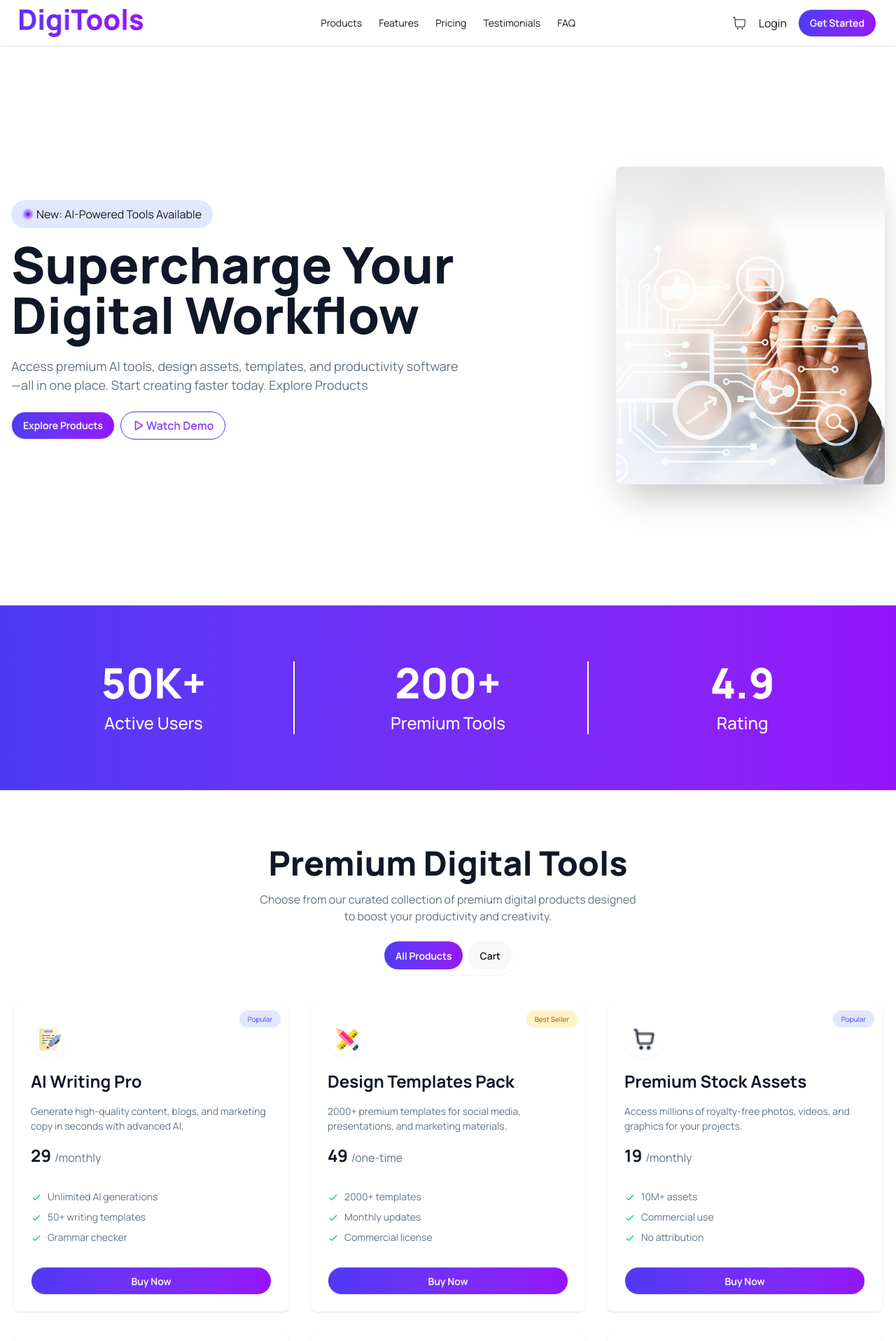
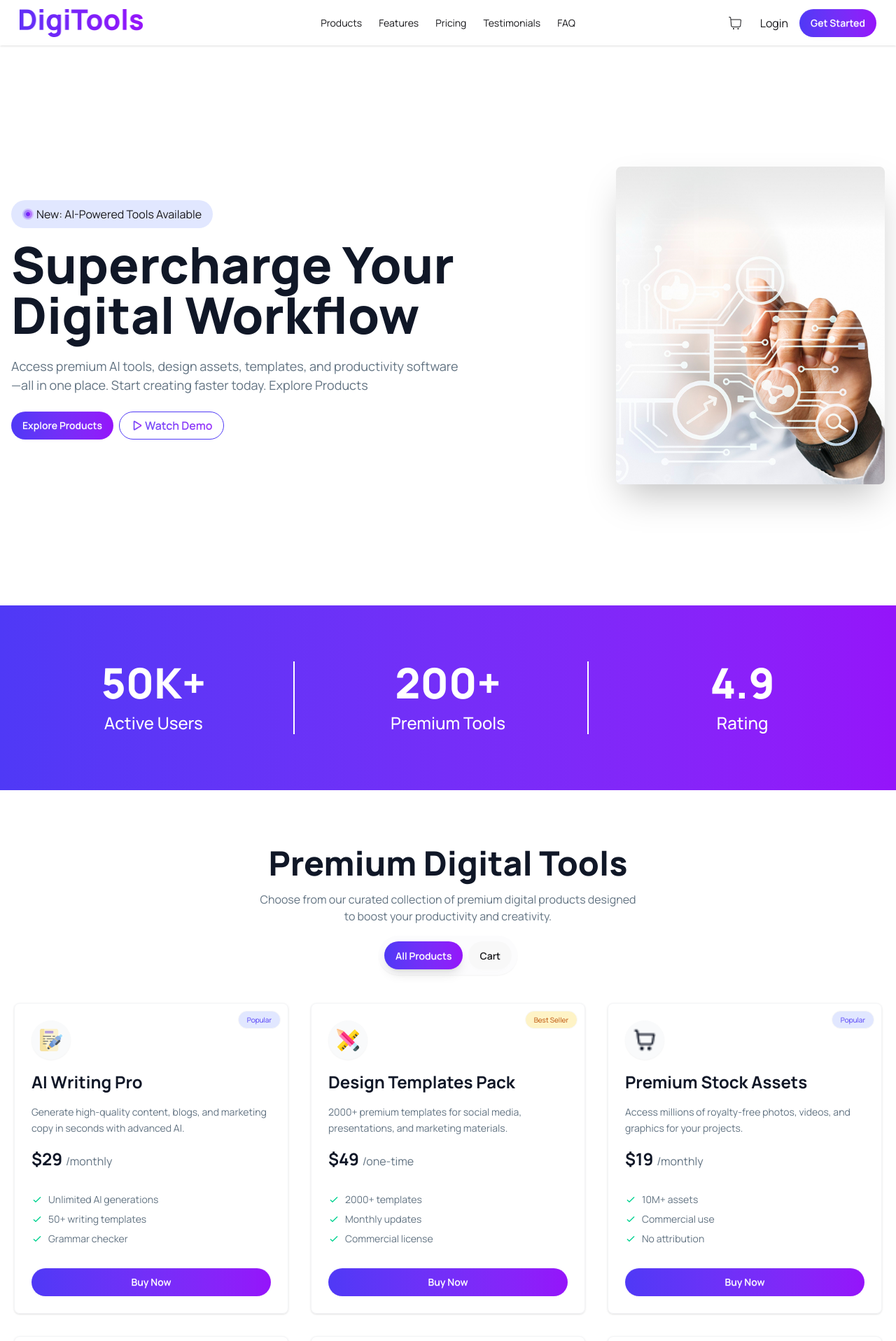
Before and after one commit to bashar35790/DigiTools-Platform, a React (Vite) app: page / in a window 1280 px wide. Shown: the top 1916 px of the page at 70% size. Built offline with nearby package versions, Linux system fonts and the light colour scheme.

Commit message:
I've added product card functionality

```diff
--- a/src/App.jsx
+++ b/src/App.jsx
@@ -1,4 +1,4 @@
-import React, { Suspense } from 'react'
+import React, { Suspense, useState } from 'react'
 import Navbar from './component/navbar/Navbar'
 import Hero from './component/home-page/Hero'
 import Statistic from './component/home-page/Statistic'
@@ -14,21 +14,56 @@ const cardDataLoade = async () => {
   return data;
 }
 
+const cardDataPromise = cardDataLoade();
+
 export default function App() {
-  const cardDataPromise = cardDataLoade();
+  const [cart, setCart] = useState([]); // Array of product objects with 'quantity'
+  const [activeView, setActiveView] = useState("available"); // "available" or "cart"
+
+  const handleAddToCart = (product) => {
+    setCart((prevCart) => {
+      const existingItem = prevCart.find((item) => item.id === product.id);
+      if (existingItem) {
+        return prevCart.map((item) =>
+          item.id === product.id ? { ...item, quantity: item.quantity + 1 } : item
+        );
+      }
+      return [...prevCart, { ...product, quantity: 1 }];
+    });
+  };
+
+  const handleRemoveFromCart = (productId) => {
+    setCart((prevCart) => prevCart.filter((item) => item.id !== productId));
+  };
+
+  const cartCount = cart.reduce((total, item) => total + item.quantity, 0);
 
   return (
     <main>
-      <Navbar></Navbar>
-      <Hero></Hero>
-      <Statistic></Statistic>
-      <Suspense fallback={<span className="loading loading-bars loading-xl"></span>
-      }>
-        <Products cardDataPromise={cardDataPromise}></Products>
+      <Navbar cartCount={cartCount} setActiveView={setActiveView}></Navbar>
+      {activeView === "available" && (
+        <>
+          <Hero></Hero>
+          <Statistic></Statistic>
+        </>
+      )}
+      <Suspense fallback={<span className="loading loading-bars loading-xl"></span>}>
+        <Products
+          cardDataPromise={cardDataPromise}
+          cart={cart}
+          onAddToCart={handleAddToCart}
+          onRemoveFromCart={handleRemoveFromCart}
+          activeView={activeView}
+          setActiveView={setActiveView}
+        />
       </Suspense>
-      <Getstart></Getstart>
-      <Pricing></Pricing>
-      <Cta></Cta>
+      {activeView === "available" && (
+        <>
+          <Getstart></Getstart>
+          <Pricing></Pricing>
+          <Cta></Cta>
+        </>
+      )}
       <Footer></Footer>
     </main>
   )
--- a/src/component/home-page/Pricing.jsx
+++ b/src/component/home-page/Pricing.jsx
@@ -96,7 +96,7 @@ export default function Pricing() {
                                                 }
                                             </ul>
                                             <div className="">
-                                                <Button title={card.buttonText} addStyle={`w-full ${card.tag && "bg-white"}`}></Button>
+                                                <Button title={card.buttonText} addStyle={`w-full`}></Button>
                                             </div>
                                         </div>
                                     </div>
--- a/src/component/home-page/Products.jsx
+++ b/src/component/home-page/Products.jsx
@@ -5,10 +5,15 @@ import Cart from '../../utility/Cart';
 
 
 
-export default function Products({ cardDataPromise }) {
+export default function Products({
+    cardDataPromise,
+    cart,
+    onAddToCart,
+    onRemoveFromCart,
+    activeView,
+    setActiveView
+}) {
     const cards = use(cardDataPromise);
-    const [isSelected, setIsSelected] = useState("available");
-
 
     return (
         <>
@@ -20,23 +25,39 @@ export default function Products({ cardDataPromise }) {
                         <p className=' text-bodyText'>Choose from our curated collection of premium digital products designed <br />to boost your productivity and creativity.</p>
 
                         {/* buttons  */}
-                        <div className=' p-2 shadow-xs rounded-full w-fit mx-auto space-x-2'>
-                            <a onClick={() => setIsSelected("available")} className={`btn ${isSelected == "available" ? "bg-linear-to-l from-brand2 to-brand1 text-white" : ""} rounded-full border-none`}>
+                        <div className=' p-2 shadow-xs rounded-full w-fit mx-auto space-x-2 bg-gray-50/50 backdrop-blur-sm'>
+                            <button
+                                onClick={() => setActiveView("available")}
+                                className={`btn ${activeView === "available" ? "bg-linear-to-l from-brand2 to-brand1 text-white shadow-lg" : "hover:bg-gray-100"} rounded-full border-none transition-all duration-300`}
+                            >
                                 All Products
-                            </a>
-                            <a onClick={() => setIsSelected("cart")} className={`btn ${isSelected == "cart" ? "bg-linear-to-l from-brand2 to-brand1 text-white" : ""} rounded-full border-none`}>
-                                Cart
-                            </a>
+                            </button>
+                            <button
+                                onClick={() => setActiveView("cart")}
+                                className={`btn ${activeView === "cart" ? "bg-linear-to-l from-brand2 to-brand1 text-white shadow-lg" : "hover:bg-gray-100"} rounded-full border-none transition-all duration-300`}
+                            >
+                                Cart {cart.length > 0 && `(${cart.length})`}
+                            </button>
                         </div>
                     </div>
                     {/* card container  */}
                     {
-                      isSelected == "available"?
-                    <div className='grid grid-cols-3 gap-8'>
-                        {
-                            cards.map(card => <Product key={card.id} card={card}></Product>)
-                        }
-                    </div>: <Cart></Cart>
+                        activeView === "available" ?
+                            <div className='grid grid-cols-1 md:grid-cols-2 lg:grid-cols-3 gap-8'>
+                                {
+                                    cards.map(card => {
+                                        const cartItem = cart.find(item => item.id === card.id);
+                                        return (
+                                            <Product
+                                                key={card.id}
+                                                card={card}
+                                                count={cartItem ? cartItem.quantity : 0}
+                                                onAddToCart={() => onAddToCart(card)}
+                                            />
+                                        );
+                                    })
+                                }
+                            </div> : <Cart cart={cart} onRemoveFromCart={onRemoveFromCart} setActiveView={setActiveView} />
                     }
                 </div>
             </section>
--- a/src/component/navbar/Navbar.jsx
+++ b/src/component/navbar/Navbar.jsx
@@ -5,18 +5,18 @@ import { CgMenuRightAlt } from "react-icons/cg";
 import { IoClose } from "react-icons/io5";
 import Button from "../../utility/Button";
 
-export default function Navbar() {
+export default function Navbar({ cartCount, setActiveView }) {
   const [active, setActive] = useState(true);
 
   return (
     <>
-      <nav>
+      <nav className="sticky top-0 z-50">
         <div className="navbar bg-base-100 shadow-sm">
           <div className="flex justify-between container mx-auto px-5">
             {/* logo */}
             <div className="flex flex-col md:flex-row justify-between max-md:w-full md:navbar-start ">
               <div className="flex justify-between">
-                <img src={Logo} alt="logo" className="w-44 h-10 cursor-pointer" />
+                <img onClick={() => setActiveView("available")} src={Logo} alt="logo" className="w-44 h-10 cursor-pointer" />
                 {/* Menu bar  */}
                 <div
                   onClick={() => setActive(!active)}
@@ -30,10 +30,10 @@ export default function Navbar() {
                 </div>
               </div>
 
-              <div className={`navbar-center flex flex-col md:hidden absolute right-2 -top-50  ${!active && " visible top-15"} transition-all duration-300 ease-in-out bg-white`}>
+              <div className={`navbar-center flex flex-col md:hidden absolute right-2 -top-50  ${!active && " visible top-15"} transition-all duration-300 ease-in-out bg-white p-4 shadow-lg rounded-xl`}>
                 <ul className="menu flex-col px-1">
                   <li>
-                    <a href="#">Products</a>
+                    <a onClick={() => { setActiveView("available"); setActive(true); }} href="#">Products</a>
                   </li>
                   <li>
                     <a href="#">Features</a>
@@ -54,7 +54,7 @@ export default function Navbar() {
             <div className="navbar-center hidden lg:flex">
               <ul className="menu menu-horizontal px-1">
                 <li>
-                  <a href="#">Products</a>
+                  <a onClick={() => setActiveView("available")} href="#">Products</a>
                 </li>
                 <li>
                   <a href="#">Features</a>
@@ -72,11 +72,20 @@ export default function Navbar() {
             </div>
             {/* end buttons  */}
             <div className="navbar-end gap-4 hidden lg:flex">
-              <div className="w-fit h-fit relative">
-              <CiShoppingCart className="text-2xl cursor-pointer" />
-              <span className="badge badge-sm indicator-item absolute -top-4 -right-4 shadow-sm shadow-brand1 text-brand2 hidden">0</span>
+              <div
+                onClick={() => setActiveView("cart")}
+                className="w-fit h-fit relative group cursor-pointer"
+              >
+                <div className="p-2 rounded-full hover:bg-gray-100 transition-colors">
+                  <CiShoppingCart className="text-2xl" />
+                </div>
+                {cartCount > 0 && (
+                  <span className="badge badge-sm indicator-item absolute -top-1 -right-1 bg-brand2 text-white border-none shadow-sm animate-bounce">
+                    {cartCount}
+                  </span>
+                )}
               </div>
-              <a className="cursor-pointer">Login</a>
+              <a className="cursor-pointer hover:text-brand1 transition-colors">Login</a>
               <Button title="Get Started"></Button>
             </div>
           </div>
--- a/src/utility/Button.jsx
+++ b/src/utility/Button.jsx
@@ -1,19 +1,24 @@
-import React, { useState } from 'react'
 
 
-export default function Button({ title, addStyle, title2 }) {
-    const [active, setActive] = useState(false);
+export default function Button({ title, addStyle, title2, active, onClick }) {
     return (
         <>
             <button
-                onClick={() => setActive(!active)}
-                className={`btn rounded-full text-white ${addStyle}
-                            transition-all duration-300 ease-in-out
-                ${active ? "bg-[#0A883E]"
-                        : "bg-linear-to-l from-brand2 to-brand1"
-                    }`}
+                onClick={onClick}
+                className={`btn rounded-full text-white border-none
+                            transition-all duration-300 ease-in-out transform hover:scale-105 active:scale-95
+                ${active ? "bg-success scale-105 shadow-md"
+                        : "bg-linear-to-l from-brand2 to-brand1 hover:shadow-lg shadow-brand1/20"
+                    } ${addStyle}`}
             >
-                {active ? title2 : title}
+                {active ? (
+                    <span className="flex items-center gap-2">
+                        <svg xmlns="http://www.w3.org/2000/svg" className="h-5 w-5" viewBox="0 0 20 20" fill="currentColor">
+                            <path fillRule="evenodd" d="M16.707 5.293a1 1 0 010 1.414l-8 8a1 1 0 01-1.414 0l-4-4a1 1 0 011.414-1.414L8 12.586l7.293-7.293a1 1 0 011.414 0z" clipRule="evenodd" />
+                        </svg>
+                        {title2}
+                    </span>
+                ) : title}
             </button>
         </>
     )
--- a/src/utility/Product.jsx
+++ b/src/utility/Product.jsx
@@ -1,41 +1,58 @@
-import React from 'react';
+import React, { useState } from 'react';
 import Button from './Button';
 
-export default function Product({ card }) {
+export default function Product({ card, count, onAddToCart }) {
+    const [active, setActive] = useState(false);
+
+    const handleBuyNow = () => {
+        setActive(true);
+        onAddToCart();
+        // Reset "Added" state after a short delay for better UX
+        setTimeout(() => setActive(false), 2000);
+    };
 
     return (
         <>
-            <div className="card shadow-sm">
+            <div className="card shadow-sm hover:shadow-xl transition-all duration-300 relative group border border-gray-100">
                 <div className="card-body relative justify-between">
+                    {/* Count Badge */}
+                    {count > 0 && (
+                        <div className="absolute -top-3 -left-3 bg-brand2 text-white w-8 h-8 rounded-full flex items-center justify-center font-bold shadow-lg z-10 animate-scale-in">
+                            {count}
+                        </div>
+                    )}
+
                     <span className={`badge badge-xs ${card.tag == "Popular" && "bg-[#E1E7FF] text-brand1" || card.tag == "Best Seller" && "bg-[#FEF3C6] text-[#BB4D00]"
                         || card.tag == "New" && "bg-[#DBFCE7] text-[#0A883E]"
                         }  p-3 rounded-full absolute top-2.5 right-2.5`}>{card.tag}</span>
 
                     {/* card content start  */}
                     <div className="flex flex-col justify-between gap-4">
-                        <div className='p-3 shadow-xs w-fit rounded-full'>
+                        <div className='p-3 shadow-xs w-fit rounded-full bg-gray-50 group-hover:scale-110 transition-transform duration-300'>
                             <img src={card.icon} alt="desing" className='w-8 h-8' />
                         </div>
                         <h2 className="text-2xl font-bold text-heading">{card.name}</h2>
-                        <span className=" text-bodyText">{card.description}</span>
-                        <h2 className="text-2xl font-bold text-heading">{card.price} <span className='text-[16px] text-bodyText font-normal'>/{card.period}</span></h2>
+                        <span className=" text-bodyText leading-relaxed">{card.description}</span>
+                        <h2 className="text-2xl font-bold text-heading">${card.price} <span className='text-[16px] text-bodyText font-normal'>/{card.period}</span></h2>
                     </div>
                     <ul className="mt-6 flex flex-col gap-2 text-bodyText">
-                        <li>
-                            <svg xmlns="http://www.w3.org/2000/svg" className="size-4 me-2 inline-block text-success" fill="none" viewBox="0 0 24 24" stroke="currentColor"><path strokeLinecap="round" strokeLinejoin="round" strokeWidth="2" d="M5 13l4 4L19 7" /></svg>
-                            <span>{card?.features[0]}</span>
-                        </li>
-                        <li>
-                            <svg xmlns="http://www.w3.org/2000/svg" className="size-4 me-2 inline-block text-success" fill="none" viewBox="0 0 24 24" stroke="currentColor"><path strokeLinecap="round" strokeLinejoin="round" strokeWidth="2" d="M5 13l4 4L19 7" /></svg>
-                            <span>{card?.features[1]}</span>
-                        </li>
-                        <li>
-                            <svg xmlns="http://www.w3.org/2000/svg" className="size-4 me-2 inline-block text-success" fill="none" viewBox="0 0 24 24" stroke="currentColor"><path strokeLinecap="round" strokeLinejoin="round" strokeWidth="2" d="M5 13l4 4L19 7" /></svg>
-                            <span>{card?.features[2]}</span>
-                        </li>
+                        {card?.features.map((feature, idx) => (
+                            <li key={idx} className="flex items-center">
+                                <svg xmlns="http://www.w3.org/2000/svg" className="size-4 me-2 text-success shrink-0" fill="none" viewBox="0 0 24 24" stroke="currentColor">
+                                    <path strokeLinecap="round" strokeLinejoin="round" strokeWidth="2" d="M5 13l4 4L19 7" />
+                                </svg>
+                                <span className="text-sm">{feature}</span>
+                            </li>
+                        ))}
                     </ul>
                     <div className="mt-6">
-                        <Button title="Buy Now" title2="Added to the Cart" addStyle="w-full"></Button>
+                        <Button
+                            onClick={handleBuyNow}
+                            active={active}
+                            title="Buy Now"
+                            title2="Added to Cart"
+                            addStyle="w-full"
+                        />
                     </div>
                 </div>
             </div>
```
Also changed, not shown: src/index.css (+39 -0 lines), src/utility/Cart.jsx (+71 -25 lines).
